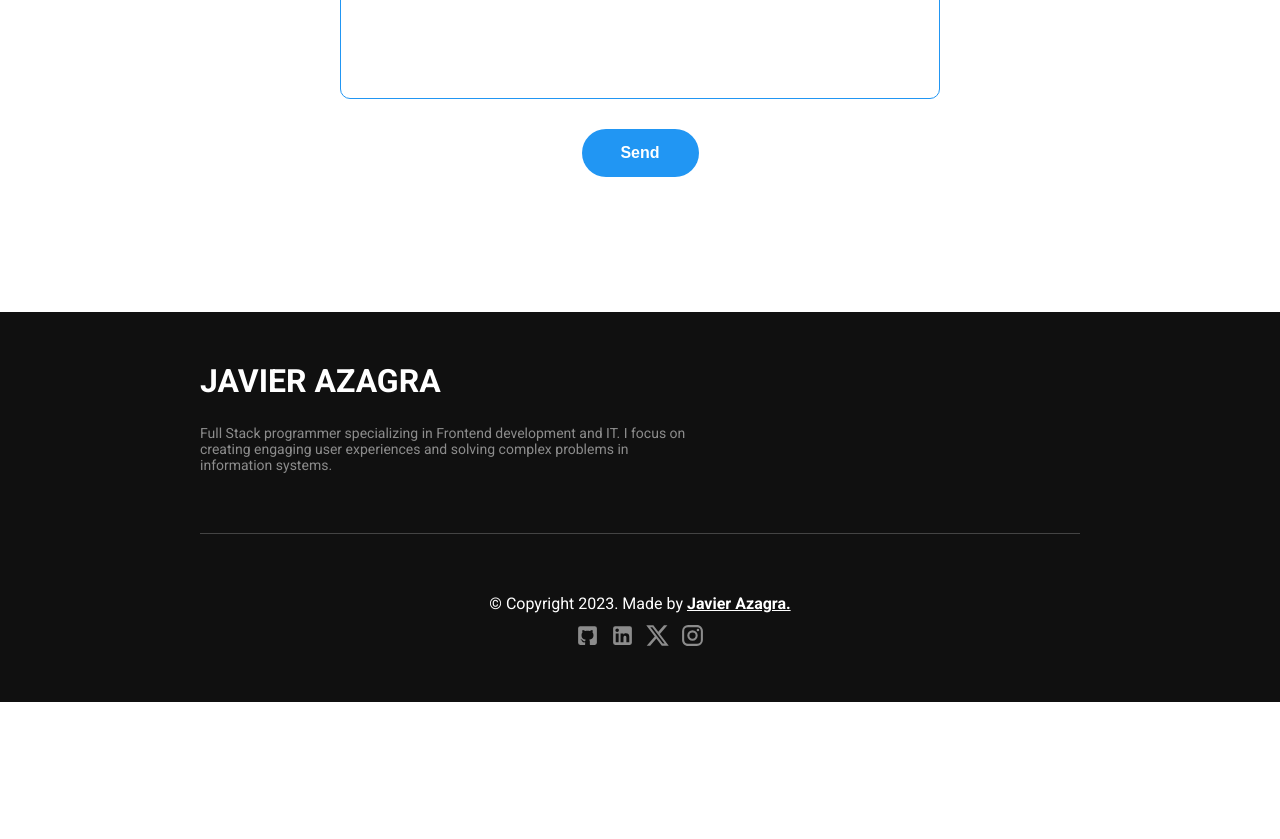
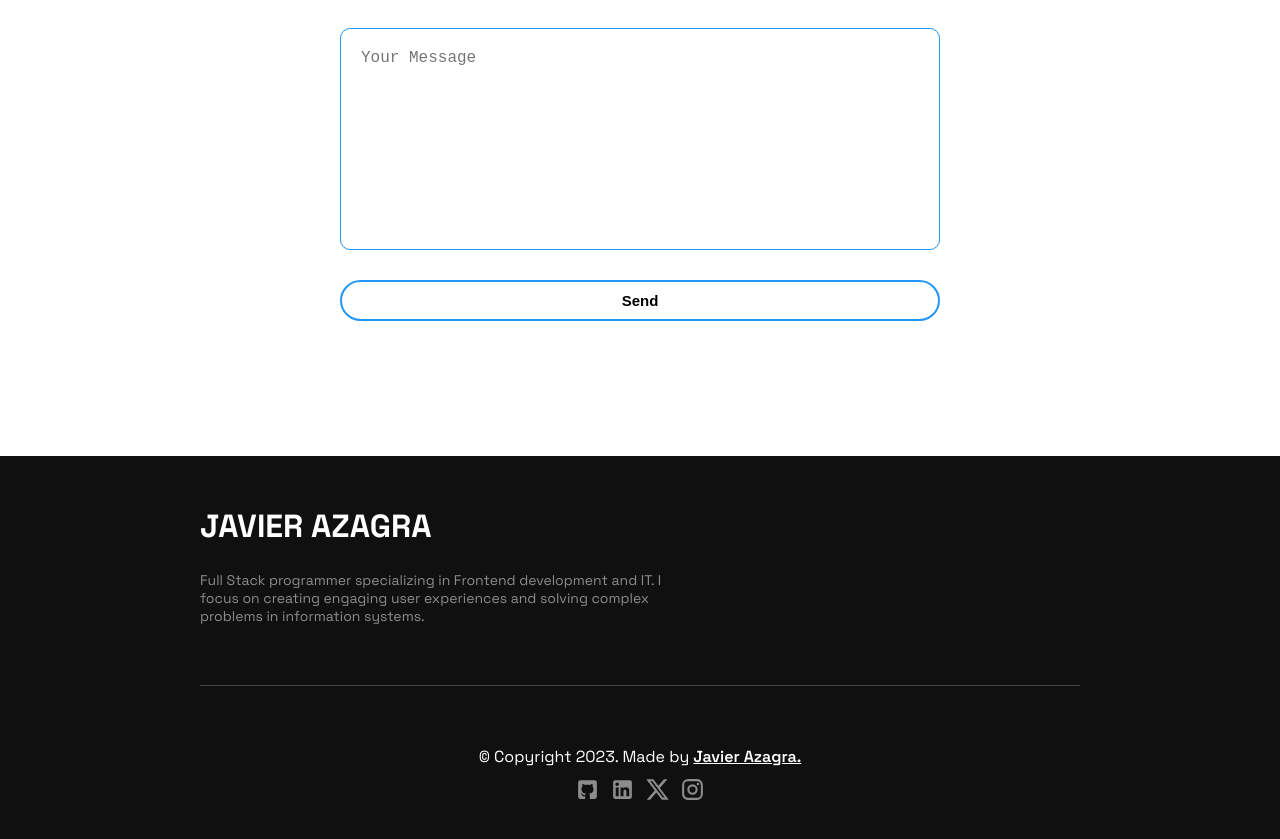
Before and after one commit to JaviiAzagra/javierazagra.com, a React (Create React App) app: page / in a window 1280 px wide. Shown: the part 2720-3559 px from the top of the page. Before the commit the page ends 3422 px from the top, so only its background shows below. Built offline with nearby package versions, Linux system fonts and the light colour scheme.

Commit message:
FEAT: edit font

```diff
--- a/src/Components/Contact/Contact.scss
+++ b/src/Components/Contact/Contact.scss
@@ -34,20 +34,22 @@
     }
 
     form button {
-      font-size: 16px;
+      display: flex;
+      justify-content: center;
+      align-items: center;
+      font-size: 15px;
       cursor: pointer;
-      width: 117px;
-      height: 48px;
-      margin: 0px auto 0;
       border-radius: 40px;
-      background-color: #2196f3;
-      border: none;
-      font-weight: 800;
-      color: white;
+      background-color: transparent;
+      border: 2px solid #2196f3;
+      font-weight: 600;
+      padding: 10px 50px;
+      color: black;
+      text-align: center;
     }
 
     form button:hover {
-      background-color: #54aef8;
+      background-color: #2196f3;
       color: white;
     }
   }
--- a/src/Components/Navbar/Navbar.scss
+++ b/src/Components/Navbar/Navbar.scss
@@ -46,6 +46,7 @@
       align-items: center;
       gap: 3px;
       cursor: pointer;
+      font-weight: 600;
     }
 
     &__theme {
@@ -64,7 +65,6 @@
 
       a {
         display: flex;
-        font-weight: 500;
         cursor: pointer;
         text-decoration: none;
       }
@@ -76,9 +76,10 @@
 
     a {
       display: flex;
-      font-weight: 500;
+      font-weight: 600;
       cursor: pointer;
       text-decoration: none;
+      font-size: 14px;
     }
 
     a:hover {
--- a/src/index.css
+++ b/src/index.css
@@ -1,4 +1,7 @@
 @import url("https://fonts.googleapis.com/css2?family=Roboto:ital,wght@0,100;0,300;0,400;0,500;0,700;0,900;1,100;1,300;1,400;1,500;1,700;1,900&display=swap");
+@import url("https://fonts.googleapis.com/css2?family=Inter:wght@100..900&display=swap");
+@import url("https://fonts.googleapis.com/css2?family=Inter:wght@100..900&family=Space+Grotesk:wght@300..700&display=swap");
+
 * {
   padding: 0;
   margin: 0;
@@ -10,7 +13,9 @@ html {
 
 body {
   margin: 0;
-  font-family: "Roboto", sans-serif;
+  /* font-family: "Roboto", sans-serif; */
+  /* font-family: "Inter", sans-serif; */
+  font-family: "Space Grotesk", sans-serif;
   -webkit-font-smoothing: antialiased;
   -moz-osx-font-smoothing: grayscale;
 }
```
